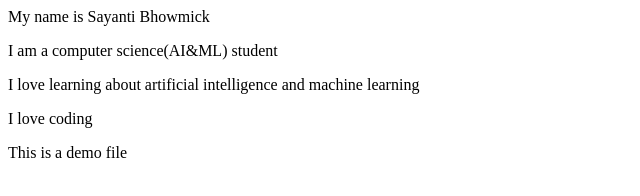
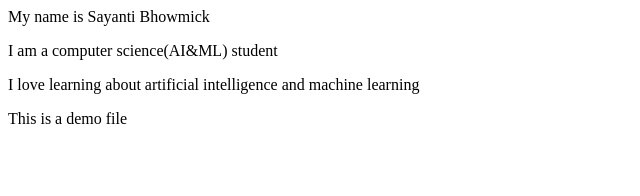
Before and after one commit to sayantibhowmick/sayanti-demo, a plain HTML site: page index.html in a window 1280 px wide. Shown: the whole page, without its empty margins (0-640 px from the left). Drawn offline with Linux system fonts and the light colour scheme.

Commit message:
Remove unnecssary lines

```diff
--- a/index.html
+++ b/index.html
@@ -1,5 +1,4 @@
 <P>My name is Sayanti Bhowmick</P>
 <P>I am a computer science(AI&ML) student</P>
 <P>I love learning about artificial intelligence and machine learning</P>
-<p>I love coding</p>
 <p>This is a demo file</p>
```
